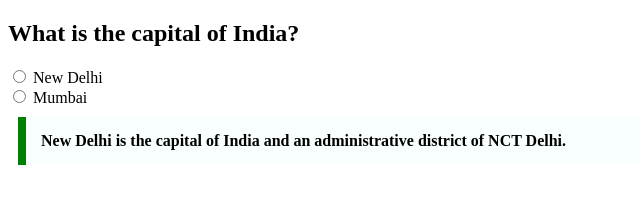
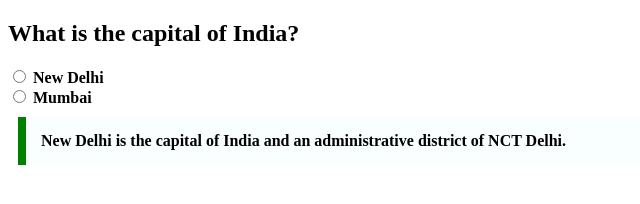
Before and after one commit to acciojob/trivia-pradyumna1198, a website: page main.html in a window 1280 px wide. Shown: the full height of the page, 0-640 px from the left. Drawn offline with Linux system fonts and the light colour scheme.

Commit message:
created a submission

```diff
--- a/main.html
+++ b/main.html
@@ -13,10 +13,10 @@
 	<div class="capital">
 
 		<input type="radio" id="coi1" name="Capital" value="coi1">
-		<label for="coi1">New Delhi</label>
+		<label class="question" for="coi1">New Delhi</label>
 		<br>
 	<input type="radio" id="coi2" name="Capital" value="coi2">
-		<label for="coi2">Mumbai</label>
+		<label class="question" for="coi2">Mumbai</label>
 	</div>
 
 	<blockquote cite=" https://en.wikipedia.org/wiki/New_Delhi" class="answer">New Delhi is the capital of India and an administrative district of NCT Delhi.</blockquote>
--- a/styles.css
+++ b/styles.css
@@ -10,7 +10,7 @@
 }
 
 .question{
-	color:black bold;
+	font-weight:bold;
 }
 #capital{
 	display:none;
```
